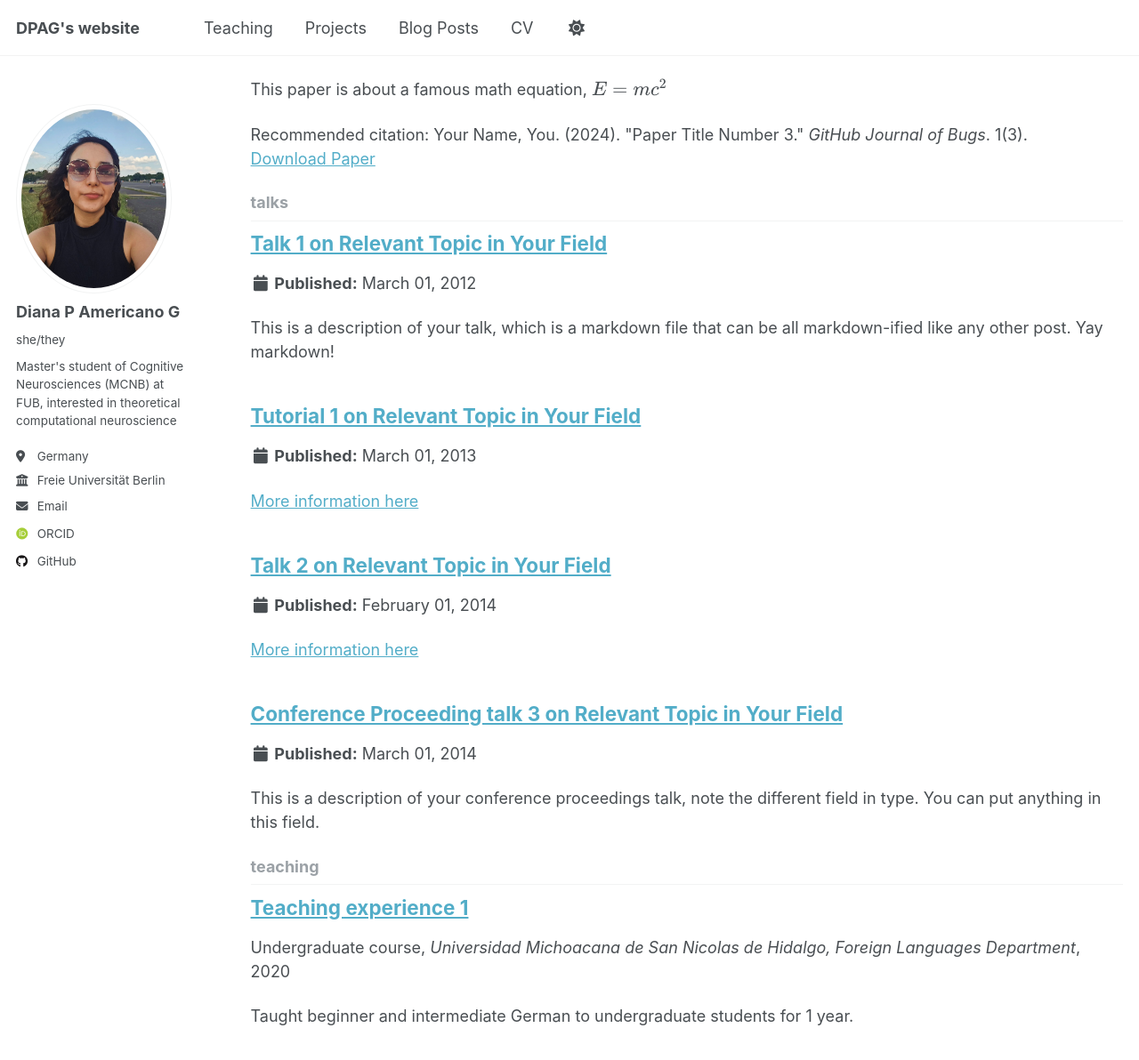
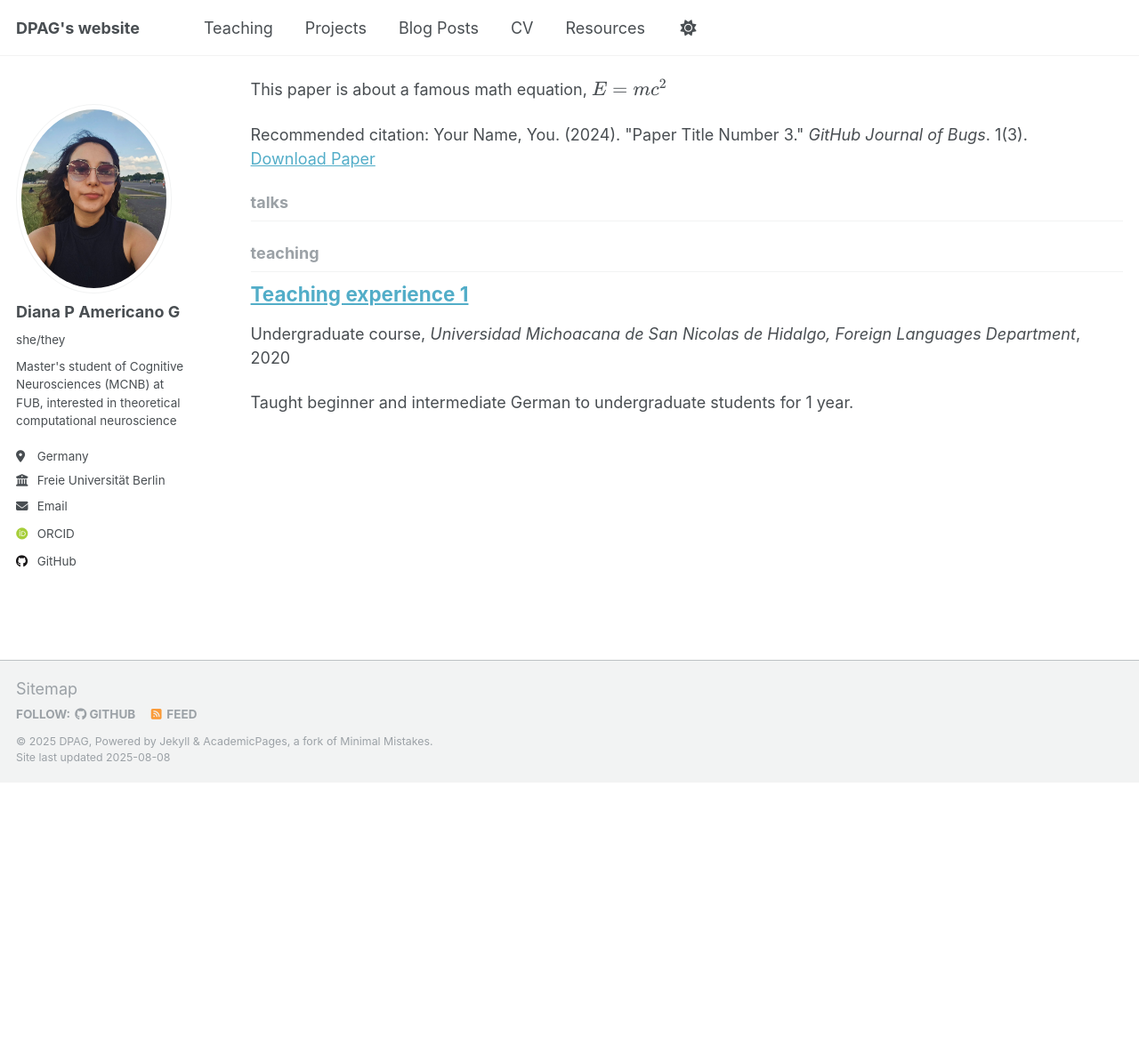
Before and after one commit to americano-diana/americano-diana.github.io, a Jekyll site: the page built from _pages/collection-archive.html, in a window 1280 px wide and 1400 px high, scrolled down 2143 px. Shown: the top 1192 px of the window at 89% size. Built offline with Jekyll 4.4.1, drawn with Linux system fonts in a browser that asks for light colours; some web fonts are replaced; a script that is not in the unit is left out; after the commit the page ends 3023 px from its top, so only the background shows below that.

Commit message:
Testing adding new pages

```diff
--- a/_data/navigation.yml
+++ b/_data/navigation.yml
@@ -26,6 +26,9 @@ main:
   - title: "CV"
     url: /cv/
 
+  - title: "Resources"
+    url: /resources/
+
   # - title: "CV"
   #   url: /cv-json/
 
--- a/_pages/page-archive.html
+++ b/_pages/resources.html
@@ -1,8 +1,8 @@
 ---
 layout: archive
-title: "Page Archive"
-permalink: /page-archive/
-author_profile: false
+title: "Resources"
+permalink: /resources/
+author_profile: true
 ---
 
 {% include base_path %}
--- a/_talks/2012-03-01-talk-1.md
+++ /dev/null
@@ -1,11 +0,0 @@
----
-title: "Talk 1 on Relevant Topic in Your Field"
-collection: talks
-type: "Talk"
-permalink: /talks/2012-03-01-talk-1
-venue: "UC San Francisco, Department of Testing"
-date: 2012-03-01
-location: "San Francisco, CA, USA"
----
-
-This is a description of your talk, which is a markdown file that can be all markdown-ified like any other post. Yay markdown!
--- a/_talks/2013-03-01-tutorial-1.md
+++ /dev/null
@@ -1,13 +0,0 @@
----
-title: "Tutorial 1 on Relevant Topic in Your Field"
-collection: talks
-type: "Tutorial"
-permalink: /talks/2013-03-01-tutorial-1
-venue: "UC-Berkeley Institute for Testing Science"
-date: 2013-03-01
-location: "Berkeley, CA, USA"
----
-
-[More information here](http://exampleurl.com)
-
-This is a description of your tutorial, note the different field in type. This is a markdown files that can be all markdown-ified like any other post. Yay markdown!
--- a/_talks/2014-02-01-talk-2.md
+++ /dev/null
@@ -1,13 +0,0 @@
----
-title: "Talk 2 on Relevant Topic in Your Field"
-collection: talks
-type: "Talk"
-permalink: /talks/2014-02-01-talk-2
-venue: "London School of Testing"
-date: 2014-02-01
-location: "London, UK"
----
-
-[More information here](http://example2.com)
-
-This is a description of your talk, which is a markdown files that can be all markdown-ified like any other post. Yay markdown!
--- a/_talks/2014-03-01-talk-3.md
+++ /dev/null
@@ -1,11 +0,0 @@
----
-title: "Conference Proceeding talk 3 on Relevant Topic in Your Field"
-collection: talks
-type: "Conference proceedings talk"
-permalink: /talks/2014-03-01-talk-3
-venue: "Testing Institute of America 2014 Annual Conference"
-date: 2014-03-01
-location: "Los Angeles, CA, USA"
----
-
-This is a description of your conference proceedings talk, note the different field in type. You can put anything in this field.
```
Also changed, not shown: _pages/projects.html (added, +11 -0 lines), _pages/talks.html (deleted, +0 -16 lines), _resources/2013-03-01-tutorial-1.md (added, +8 -0 lines).
